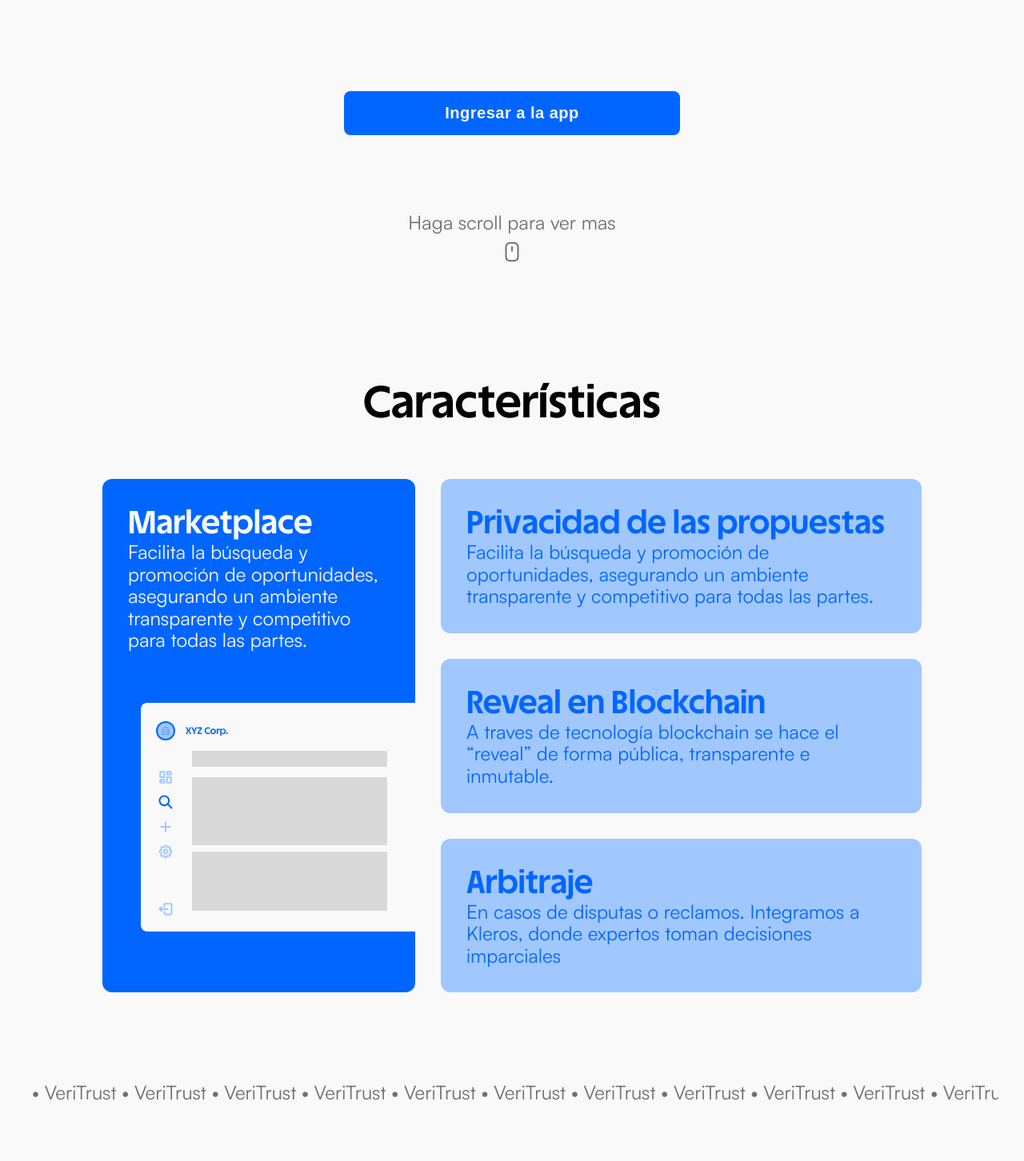
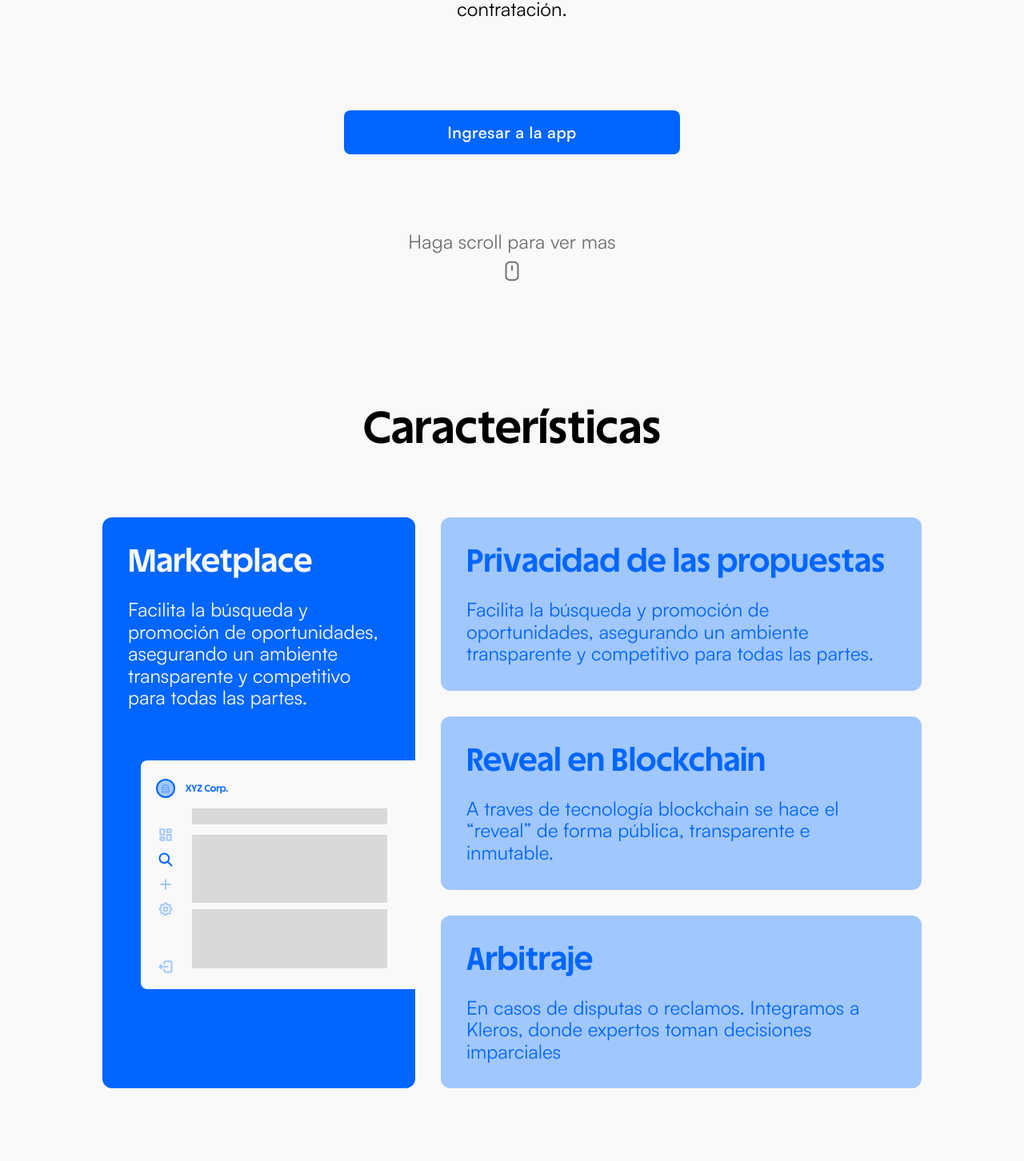
Before and after one commit to P4-Games/VeriTrust-Front, a Next.js app: page / in a window 1280 px wide. Shown: the part 478-1930 px from the top of the page at 80% size. Built offline with nearby package versions, Linux system fonts and the light colour scheme.

Commit message:
fix LandingPage

```diff
--- a/app/page.module.scss
+++ b/app/page.module.scss
@@ -5,13 +5,14 @@
   flex-direction: column;
   align-items: center;
   margin: 2rem;
-  gap: 2rem;
+  gap: 2.5rem;
   @media only screen and (max-width: 768px) {
     margin: 2rem 0;
   }
   section {
     max-width: 1024px;
   }
+
   .logo {
     width: 100%;
     display: flex;
@@ -28,7 +29,7 @@
       margin: 0 2rem;
     }
     h2 {
-      margin: 2rem 0 3rem 0;
+      margin: 2rem 0 4rem 0;
     }
     .intro_text {
       margin: 0 auto;
@@ -53,6 +54,11 @@
       padding: 1rem 2rem;
       text-align: center;
       text-decoration: none;
+      &:hover {
+        color: $background;
+        background-color: darken($primary, 10%);
+        transition: all 0.2s ease-in-out;
+      }
     }
     .scroll_text {
       margin: 5rem 0 6rem 0;
@@ -63,7 +69,7 @@
     }
   }
   .repeat_pattern {
-    margin: 1rem 0 3rem 0;
+    margin: 1rem 0 5rem 0;
     white-space: nowrap;
     overflow: hidden;
     text-overflow: clip;
@@ -77,7 +83,10 @@
     margin-bottom: 4rem;
     h2 {
       text-align: center;
-      margin-bottom: 4rem;
+      margin-bottom: 5rem;
+    }
+    h3 {
+      margin-bottom: 1.5rem;
     }
     .second_section_body {
       display: flex;
@@ -114,6 +123,7 @@
         flex-direction: column;
         gap: 2rem;
         flex: 2;
+
         @media only screen and (max-width: 768px) {
           margin: 0 0 0 3rem;
         }
@@ -138,7 +148,7 @@
     flex-direction: column;
 
     h2 {
-      margin-bottom: 4rem;
+      margin-bottom: 5rem;
       text-align: center;
     }
     .card_container {
@@ -194,6 +204,7 @@
       max-width: 420px;
       h3 {
         margin-top: 0;
+        margin-bottom: 1.5rem;
       }
       @media only screen and (max-width: 520px) {
         p {
--- a/app/page.tsx
+++ b/app/page.tsx
@@ -3,6 +3,7 @@ import { logo, marketplace, mouse, envelope } from "@/assets";
 import Image from "next/image";
 import Footer from "@/components/Footer/Footer";
 import SubscribeForm from "@/components/SubscribeForm/SubscribeForm";
+import { Button } from "@/components/Button/Button";
 
 export default function Home() {
   const pattern = " • VeriTrust";
@@ -22,9 +23,12 @@ export default function Home() {
               transparencia y confianza en los procesos de contratación.
             </p>
           </div>
-          <button className={styles.button} type="button">
+          <Button
+            className={styles.button}
+            redirectTo="/marketplace"
+          >
             Ingresar a la app
-          </button>
+          </Button>
           <div className={styles.scroll_text}>
             <p>Haga scroll para ver mas</p>
             <Image src={mouse} alt="mouse icon" />
```
